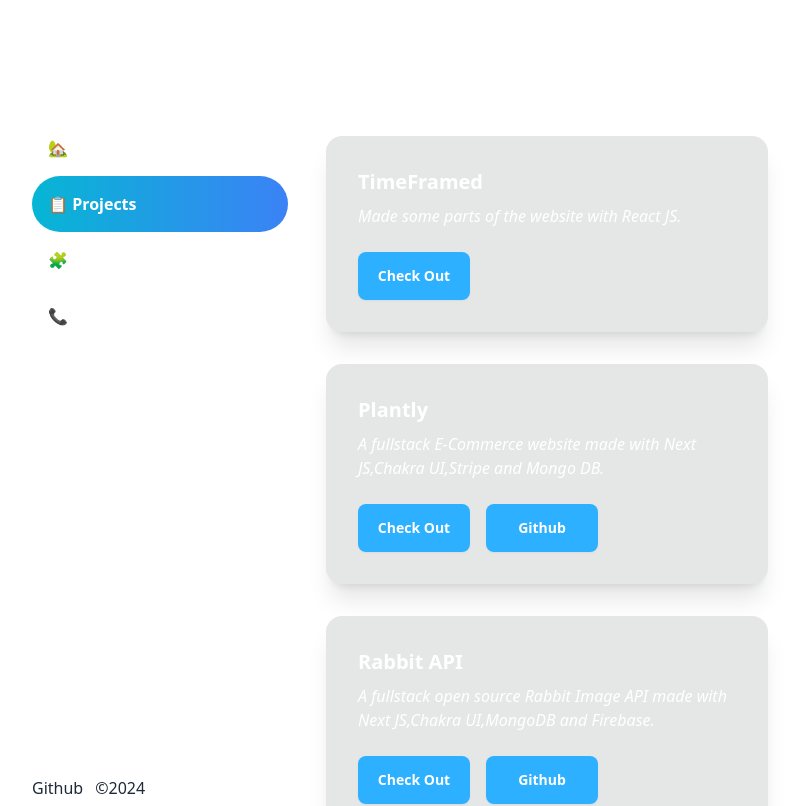
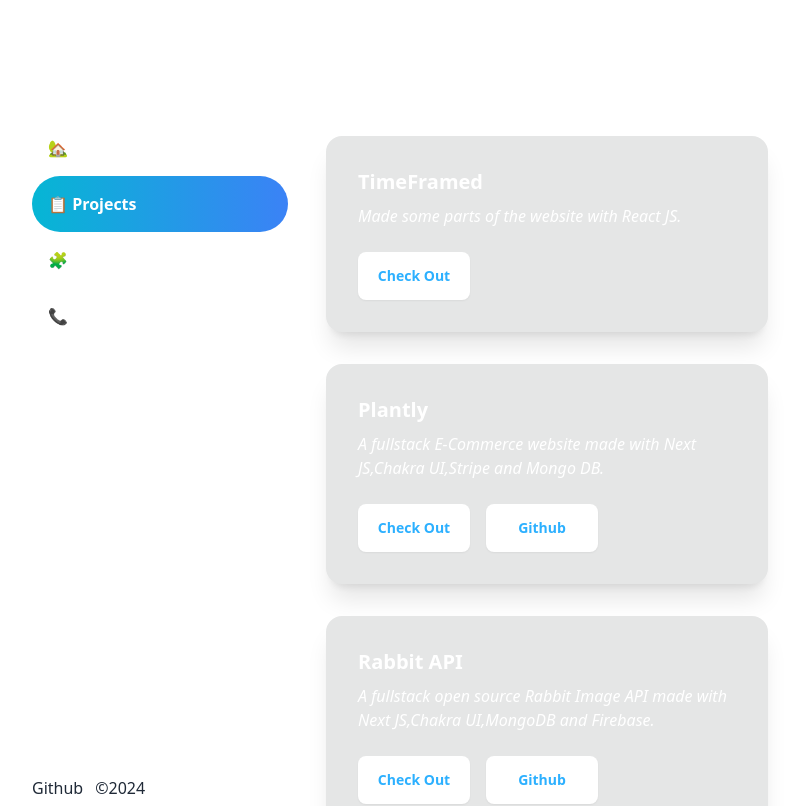
Before and after one commit to sougataghar477/portfolio-second, a React (Vite) app: page /projects in a window 1280 px wide. Shown: the top 806 px of the page, without its empty margins (240-1039 px from the left). Built offline with nearby package versions, Linux system fonts and the light colour scheme.

Commit message:
changed styles

```diff
--- a/src/components/Card.jsx
+++ b/src/components/Card.jsx
@@ -7,12 +7,12 @@ function Card({ project }) {
       <p className="leading-6 mb-4 italic text-white">{project.text}</p>
       <div className="flex gap-4">
         <a target="_blank" href={project.link}>
-          <button className="btn bg-[#2cb0ff] font-bold border-0  text-[#fff] w-28 hover:bg-slate-100">
+          <button className="btn bg-[#fff] font-bold border-0  text-[#2cb0ff] w-28 hover:bg-slate-100">
             Check Out
           </button>
         </a>
         {project.github && <a target="_blank" href={project.github}>
-          <button className="btn  bg-[#2cb0ff] border-0 font-bold  text-[#fff] w-28 hover:bg-slate-100">
+          <button className="btn  bg-[#fff] border-0 font-bold  text-[#2cb0ff] w-28 hover:bg-slate-100">
             Github
           </button>
         </a>}
```
